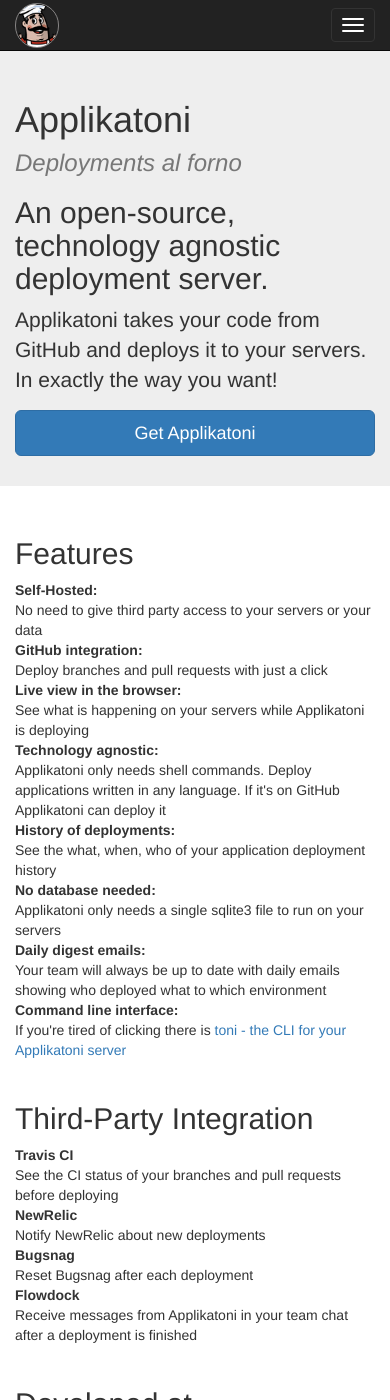
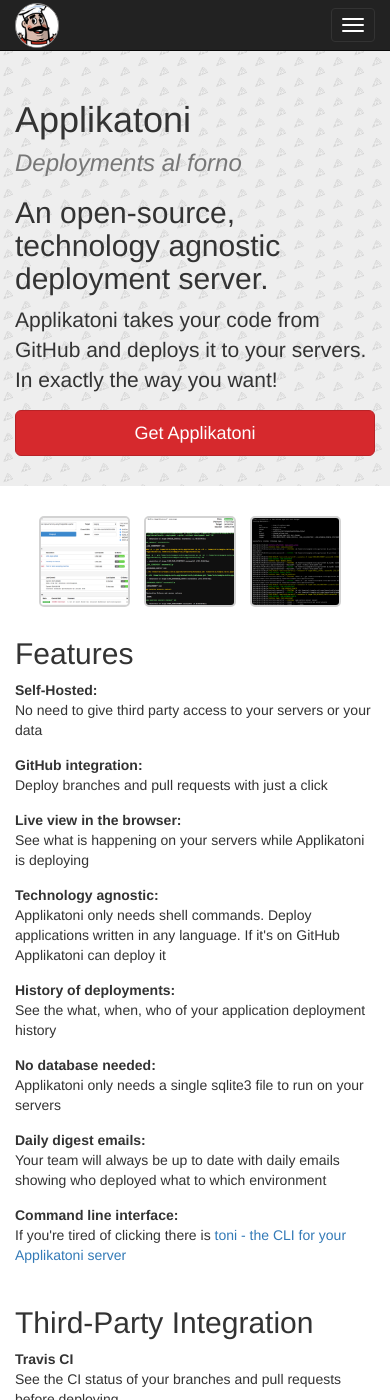
Before and after one commit to applikatoni/applikatoni.github.io, a Jekyll site: the page built from index.html, in a window 390 px wide and 1400 px high. Built offline with Jekyll 4.4.1, drawn with Linux system fonts in a browser that asks for light colours; nearby versions of some CDN libraries; Markdown is read by kramdown in place of the engine named in the settings.

Commit message:
༼ つ ◕_◕ ༽つ CSS MAGIC

```diff
--- a/_layouts/default.html
+++ b/_layouts/default.html
@@ -53,7 +53,7 @@
       </footer>
     </div>
     <script src="//ajax.googleapis.com/ajax/libs/jquery/1.11.2/jquery.min.js"></script>
-    <script>window.jQuery || document.write('<script src="js/vendor/jquery-1.11.2.min.js"><\/script>')</script>
+    <script src="/js/main.js"></script>
     <script src="//maxcdn.bootstrapcdn.com/bootstrap/3.3.5/js/bootstrap.min.js"></script>
   </body>
 </html>
--- a/css/main.css
+++ b/css/main.css
@@ -6,6 +6,7 @@
 #brand {
   height: 45px;
   margin-top: -9px;
+  background: white;
   border: 1px solid #868484;
   border-radius: 100px;
   -webkit-border-radius: 100px;
@@ -18,9 +19,29 @@
   }
 }
 
+.jumbotron {
+  background-image: url('/img/jumbotron_bg.png');
+  background-size: 10%;
+}
+
 #logo-frontpage {
   float: left;
   margin-right: 20px;
+}
+
+.btn-primary {
+  background: #d6292d;
+  border-color: #b82327;
+}
+
+.btn-primary:focus, .btn-primary:hover {
+  background: #b82327;
+  border-color: #9d1e21;
+}
+
+.btn-primary:active, .btn-primary:active:focus, .btn-primary:active:hover {
+  background: #9d1e21;
+  border-color: #7a171a;
 }
 
 .demo-screenshot {
@@ -35,6 +56,31 @@
 
 .screenshot-container {
   position: relative;
+  width: 80%;
+  max-width: 800px; /* with of the gif */
+}
+
+.thumbnails li {
+  max-width: 33%;
+}
+
+@media (max-width: 767px) {
+  .thumbnails li {
+    max-width: 32%;
+  }
+}
+
+
+.thumbnails li img {
+  border: 2px lightgrey solid;
+  border-radius: 5px;
+  -webkit-border-radius: 5px;
+  -moz-border-radius: 5px;
+  max-width: 100%;
+}
+
+dd {
+  margin-bottom: 15px;
 }
 
 .circle {
@@ -50,15 +96,15 @@
 
 .red {
   background: #f25f64;
-  left: 22px;
+  left: 6px;
 }
 
 .yellow {
   background: #fab758;
-  left: 39px;
+  left: 22px;
 }
 
 .green {
   background: #42b75b;
-  left: 56px;
+  left: 38px;
 }
--- a/index.html
+++ b/index.html
@@ -1,12 +1,11 @@
 ---
 layout: default
 ---
-<!-- Main jumbotron for a primary marketing message or call to action -->
 <div class="jumbotron">
   <div class="container-fluid">
     <div class="row">
       <div class="col-sm-offset-1 col-sm-10 col-lg-offset-2 col-lg-8">
-        <img id="logo-frontpage" class="hidden-xs hidden-sm" src="https://s3.eu-central-1.amazonaws.com/applikatoni/assets/logo_big.png">
+        <img id="logo-frontpage" class="hidden-xs hidden-sm" src="https://s3.eu-central-1.amazonaws.com/applikatoni/assets/logo_big.png" />
         <h1>Applikatoni</h1>
         <em class="h3 text-muted">Deployments al forno</em>
         <h2>An open-source, technology agnostic deployment server.</h2>
@@ -17,25 +16,48 @@
   </div>
 </div>
 
-<div class="hidden-xs container-fluid screenshot-container text-center">
+<div class="hidden-xs container-fluid">
   <div class="row">
-    <div class="col-sm-offset-1 col-sm-10 col-lg-offset-3 col-lg-7">
+    <div class="center-block screenshot-container">
       <div class="circle red"></div>
       <div class="circle yellow"></div>
       <div class="circle green"></div>
       <div class="img-container">
         <a href="/img/deployment_large.gif">
-          <img class="img-responsive demo-screenshot" src="/img/deployment_small.gif">
+          <img class="img-responsive demo-screenshot" src="/img/deployment_small.gif" />
         </a>
       </div>
     </div>
   </div>
 </div>
 
+<div class="container-fluid">
+  <div class="row">
+    <div class="thumbnails center-block screenshot-container">
+      <ul class="list-inline">
+        <li>
+          <a href="img/landingpage_overview.png" title="Landing Page">
+            <img src="img/landingpage_overview_thumbnail.png" />
+          </a>
+        </li>
+        <li>
+          <a href="img/deployment_view.png" title="Deployment View">
+            <img src="img/deployment_view_thumbnail.png" />
+          </a>
+        </li>
+        <li>
+          <a href="img/toni_cli.png" title="Toni, the Applikatoni CLI">
+            <img src="img/toni_cli_thumbnail.png" />
+          </a>
+        </li>
+      </ul>
+    </div>
+  </div>
+</div>
+
 <div class="container">
   <div class="row">
-    <div class="col-md-2"></div>
-    <div class="col-md-8">
+    <div class="col-md-offset-2 col-md-8">
       <h2>Features</h2>
       <dl>
         <dt>Self-Hosted:</dt><dd>No need to give third party access to your servers or your data</dd>
@@ -52,8 +74,7 @@
   </div>
 
   <div class="row">
-    <div class="col-md-2"></div>
-    <div class="col-md-8">
+    <div class="col-md-offset-2 col-md-8">
       <h2>Third-Party Integration</h2>
       <dl>
         <dt>Travis CI</dt><dd>See the CI status of your branches and pull requests before deploying</dd>
@@ -66,10 +87,9 @@
   </div>
 
   <div class="row">
-    <div class="col-md-2"></div>
-    <div class="col-md-8">
+    <div class="col-md-offset-2 col-md-8 text-center">
       <h2>Developed at</h2>
-      <p class="text-center">
+      <p>
         <a href="https://flinc.org">
           <img height="200" width="200" style="padding: 5px;" src="https://s3.eu-central-1.amazonaws.com/applikatoni/assets/flinc_logo.png">
         </a>
--- /dev/null
+++ b/js/main.js
@@ -0,0 +1,28 @@
+$(function bgAnimation() {
+  var el = $('.jumbotron');
+  var last, elapsed, xPos, yPos;
+  var width = 499;
+  var height = 520;
+  var animationLength = 25 * 1000;
+
+  function tick(timestamp) {
+    if (!last) {
+      last = timestamp;
+      return requestAnimationFrame(tick);
+    }
+
+    elapsed = timestamp - last;
+    xPos = width / animationLength * elapsed;
+    yPos = height / animationLength * elapsed;
+
+    el.css({
+      'background-position-x': '-=' + xPos,
+      'background-position-y': '+=' + yPos
+    });
+
+    requestAnimationFrame(tick);
+    last = timestamp;
+  }
+
+  requestAnimationFrame(tick);
+});
```
Also changed, not shown: img/deployment_view_thumbnail.png, img/jumbotron_bg.png (added), img/landingpage_overview_thumbnail.png, img/toni_cli_thumbnail.png (added).
